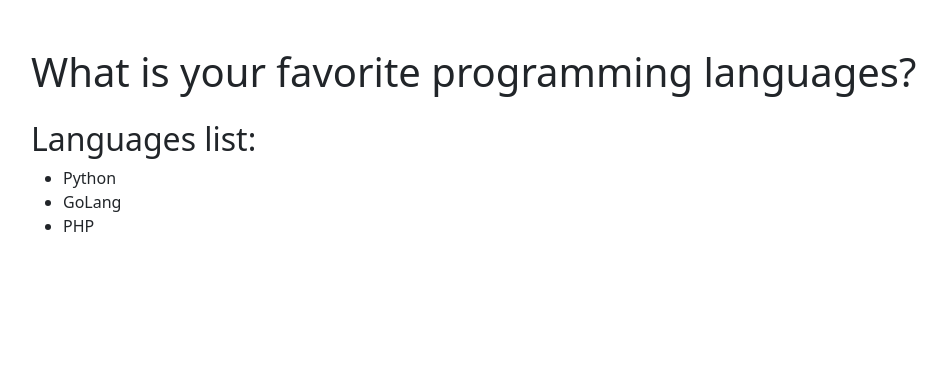
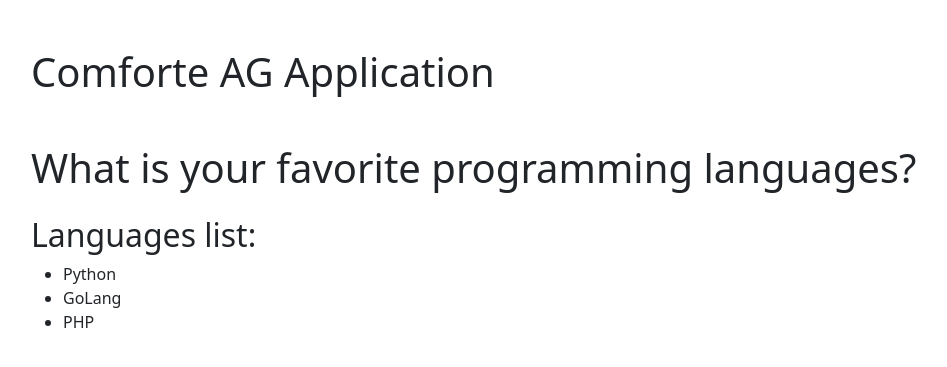
Before and after one commit to johnbedeir/challenge-johnbedeir, a Flask app: page / in a window 1280 px wide. Shown: the top 367 px of the page, without its empty margins (51-998 px from the left). Run offline with Flask 2, Linux system fonts and the light colour scheme; data comes from the database, SQL or seed files in the repository; data that the repository does not hold is empty; some libraries are stand-ins or nearby versions.

Commit message:
testing-argo-cd

```diff
--- a/templates/index.html
+++ b/templates/index.html
@@ -8,8 +8,8 @@
 </head>
 <body>
     <div class="container">
+        <h1 class="mt-5">Comforte AG Application</h1>
         <h1 class="mt-5">What is your favorite programming languages?</h1>
-
         <h2 class="mt-4">Languages list:</h2>
         <ul>
             {% for item in items %}
```
